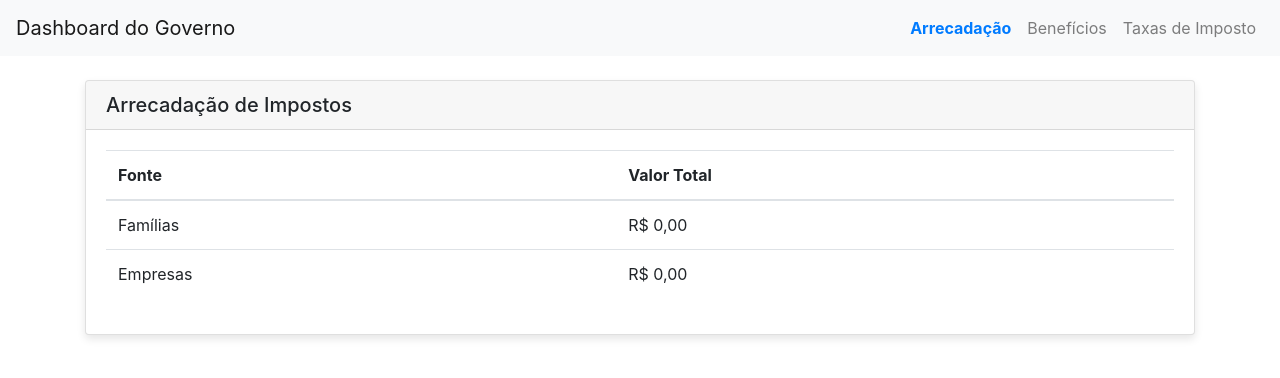
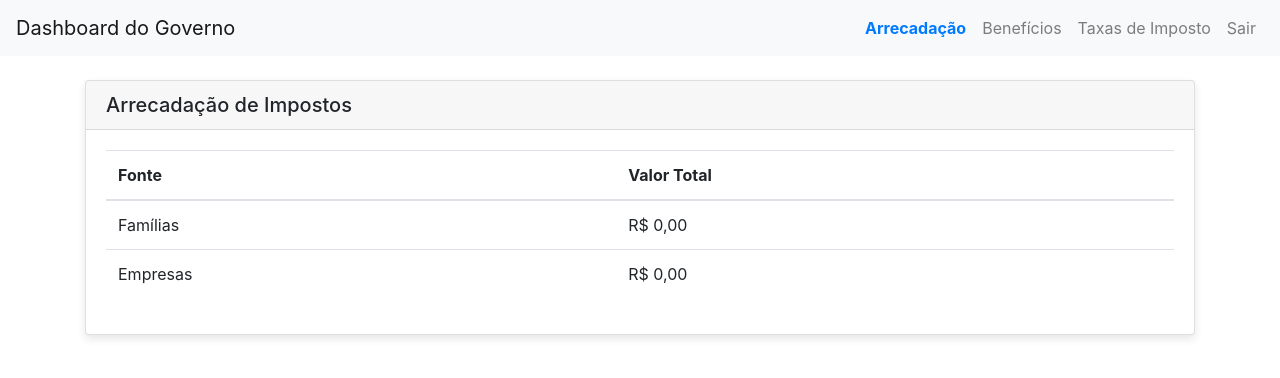
Before and after one commit to gab3mioni/sistemaFluxoRenda, a PHP site: page /governo in a window 1280 px wide. Shown: the top 378 px of the page. Run offline with PHP 8.4, Linux system fonts and the light colour scheme; data that the repository does not hold is empty.

Commit message:
feature: Adicionando logout para a view governo

```diff
--- a/app/controllers/GovernoController.php
+++ b/app/controllers/GovernoController.php
@@ -38,6 +38,11 @@ class GovernoController extends Controller {
             'beneficiosFamilia' => $beneficiosFamilia,
             'beneficiosEmpresa' => $beneficiosEmpresa,
         ]);
+    }
+
+    public function logout(): void
+    {
+        $this->authService->logout();
     }
 
     public function somaImpostosFamilia(array $impostoFamilias): float
--- a/app/views/governo.php
+++ b/app/views/governo.php
@@ -25,6 +25,9 @@
             </li>
             <li class="nav-item">
                 <a class="nav-link" href="#taxas" onclick="showSection('taxas', this)">Taxas de Imposto</a>
+            </li>
+            <li class="nav-item">
+                <a class="nav-link" href="governo/logout">Sair</a>
             </li>
         </ul>
     </div>
```
